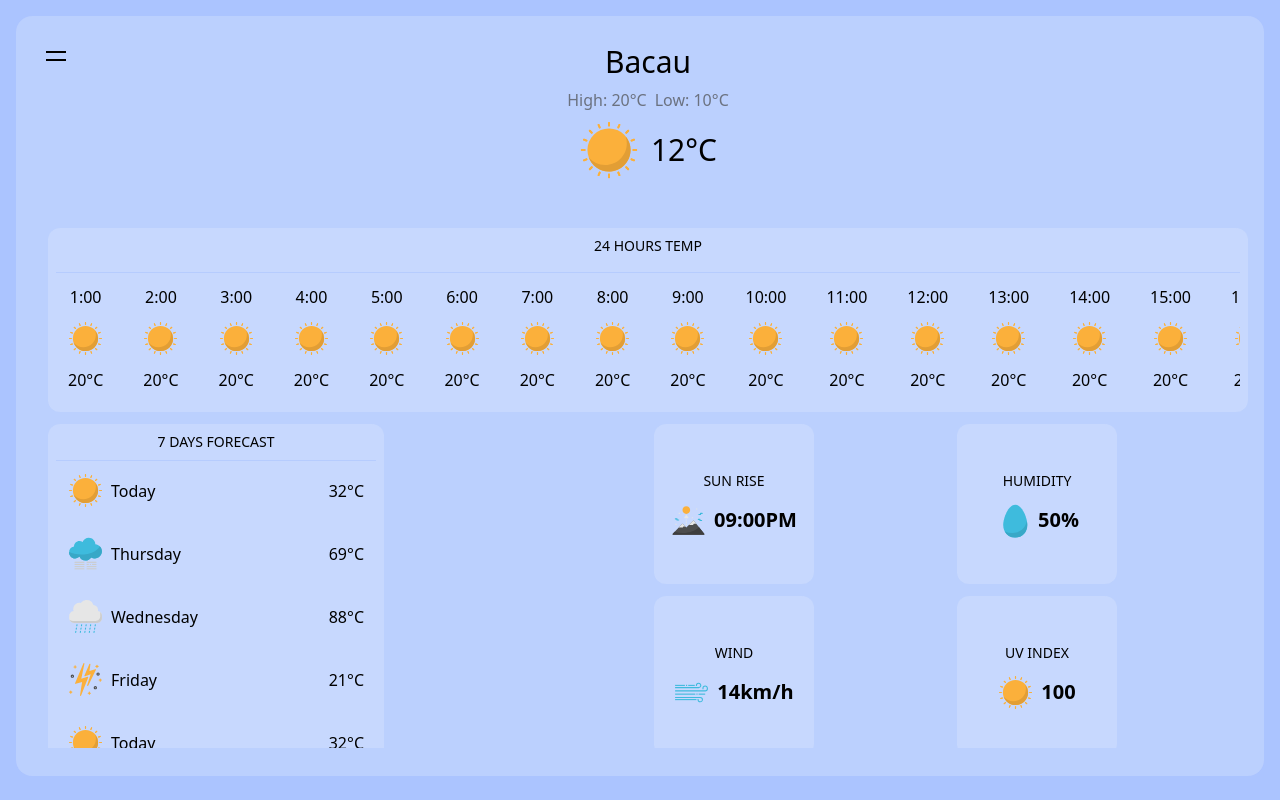
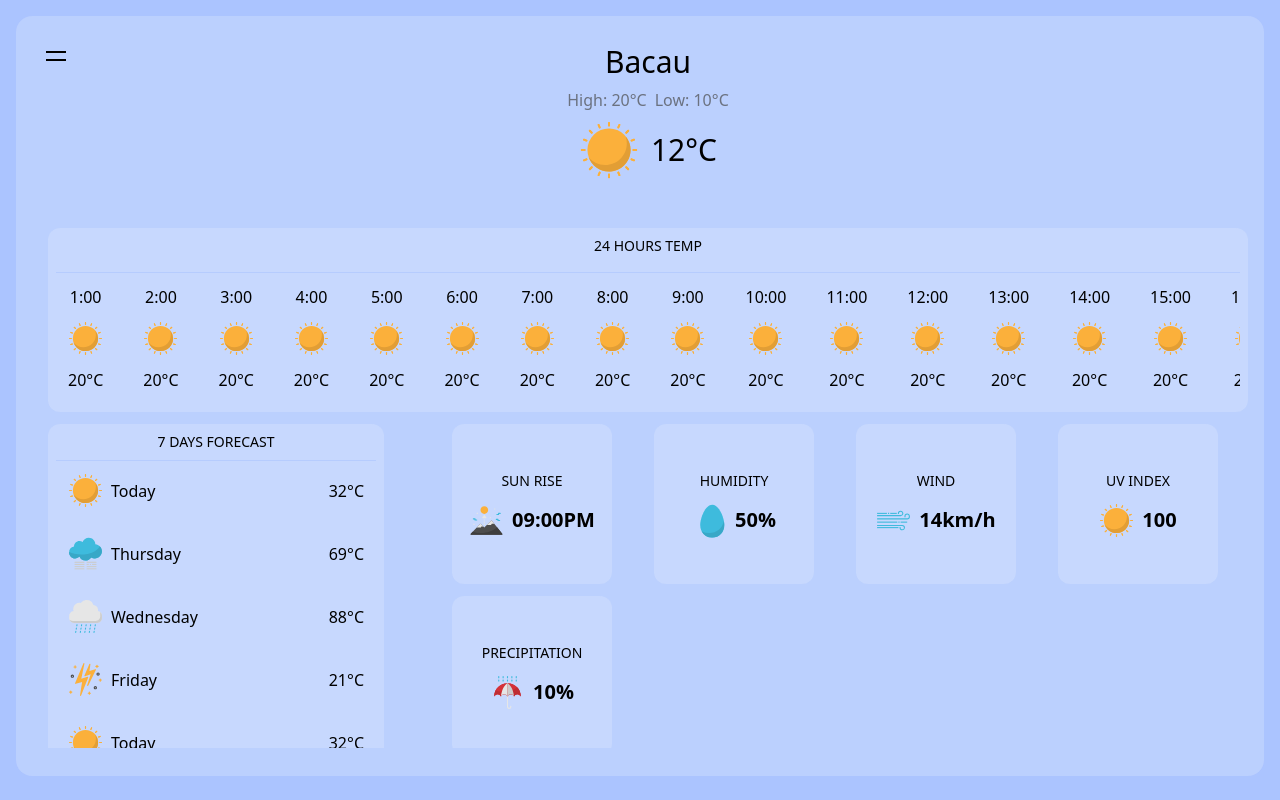
Before and after one commit to rsh1337/weather-app, a Next.js app: page / in a window 1280 px wide. Built offline with nearby package versions, Linux system fonts and the light colour scheme.

Commit message:
Fix informations grid + fetch data from API

```diff
--- a/src/components/Sidebar.js
+++ b/src/components/Sidebar.js
@@ -39,20 +39,6 @@ export default function Sidebar({isOpen}) {
 						highTemp={'93°C'}
 						lowTemp={'0°C'}
 					/>
-					<CityCard
-						icon={'cloudy.svg'}
-						cityName={'Brasov'}
-						temp={'-20°C'}
-						highTemp={'23°C'}
-						lowTemp={'2°C'}
-					/>
-					<CityCard
-						icon={'cloudy.svg'}
-						cityName={'Baicoi'}
-						temp={'0°C'}
-						highTemp={'3°C'}
-						lowTemp={'-0°C'}
-					/>
 				</div>
 			</div>
 			</Transition>
--- /dev/null
+++ b/src/components/informations.js
@@ -0,0 +1,17 @@
+import Weekly from "@/components/Weekly";
+import InfoBox from "@/components/UI/InfoBox";
+
+export default function Informations({isOpen}){
+    return(
+        <div className={`flex flex-row flex-wrap justify-center md:grid sm:grid-cols-3 md:grid-cols-4 2xl:grid-cols-8 grid-rows-3 grid-flow-dense gap-3 mt-3 ${isOpen ? 'lg:grid-cols-5' : 'lg:grid-cols-6'}`}>
+            <div className={"col-span-2 row-span-3"}>
+                <Weekly />
+            </div>
+            <InfoBox icon={'sunrise.svg'} data={'09:00PM'} title={'Sun Rise'} />
+            <InfoBox icon={'humidity.svg'} data={'50%'} title={'Humidity'} />
+            <InfoBox icon={'windy.svg'} data={'14km/h'} title={'Wind'} />
+            <InfoBox icon={'sunny.svg'} data={'100'} title={'UV Index'} />
+            <InfoBox icon={'umbrella.svg'} data={'10%'} title={'Precipitation'} />
+        </div>
+    )
+}
--- a/src/pages/api/hello.js
+++ b/src/pages/api/hello.js
@@ -1,5 +1,6 @@
-// Next.js API route support: https://nextjs.org/docs/api-routes/introduction
-
-export default function handler(req, res) {
-  res.status(200).json({ name: 'John Doe' })
+export default async function handler(req, res) {
+  const response = await fetch('https://geocoding-api.open-meteo.com/v1/search?name=piatra+neamt&count=1&language=en&format=json')
+  const data = await response.json();
+  console.log(data)
+  return res.status(200).json({error: false, data: data})
 }
--- a/src/pages/index.js
+++ b/src/pages/index.js
@@ -1,10 +1,8 @@
 import HeaderInfo from '@/components/UI/HeaderInfo';
-import Weekly from '@/components/Weekly';
 import DailyTemp from '@/components/DailyTemp';
-import InfoBox from '@/components/UI/InfoBox';
+import Informations from "@/components/informations";
 
 export default function Index({isOpen}) {
-	const gridClass = isOpen ? 'grid-cols-5' : 'grid-cols-6';
 	return (
 		<div className={`flex flex-col`}>
 			<div className={'flex flex-col w-full gap-12 items-center justify-center'}>
@@ -13,16 +11,7 @@ export default function Index({isOpen}) {
 			<div className={'mt-12 rounded-xl'}>
 				<DailyTemp />
 			</div>
-			<div className={`flex flex-row flex-wrap justify-center sm:grid sm:grid-cols-3 md:grid-cols-4 2xl:grid-cols-8 lg:${gridClass} grid-rows-3 grid-flow-dense gap-3 mt-3`}>
-				<div className={"col-span-2 row-span-3"}>
-					<Weekly />
-				</div>
-					<InfoBox icon={'sunrise.svg'} data={'09:00PM'} title={'Sun Rise'} />
-					<InfoBox icon={'humidity.svg'} data={'50%'} title={'Humidity'} />
-					<InfoBox icon={'windy.svg'} data={'14km/h'} title={'Wind'} />
-					<InfoBox icon={'sunny.svg'} data={'100'} title={'UV Index'} />
-					<InfoBox icon={'umbrella.svg'} data={'10%'} title={'Precipitation'} />
-			</div>
+			<Informations isOpen={isOpen}/>
 		</div>
 	);
 }
--- a/tailwind.config.js
+++ b/tailwind.config.js
@@ -4,6 +4,13 @@ module.exports = {
     "./src/**/*.{js,ts,jsx,tsx,mdx}",
   ],
   theme: {
+    screens: {
+      sm: "640px",
+      md: "768px",
+      lg: { "raw": "(min-width: 1025px)" },
+      xl: "1280px",
+      "2xl": "1536px",
+    },
     extend: {
     }
   },
```
